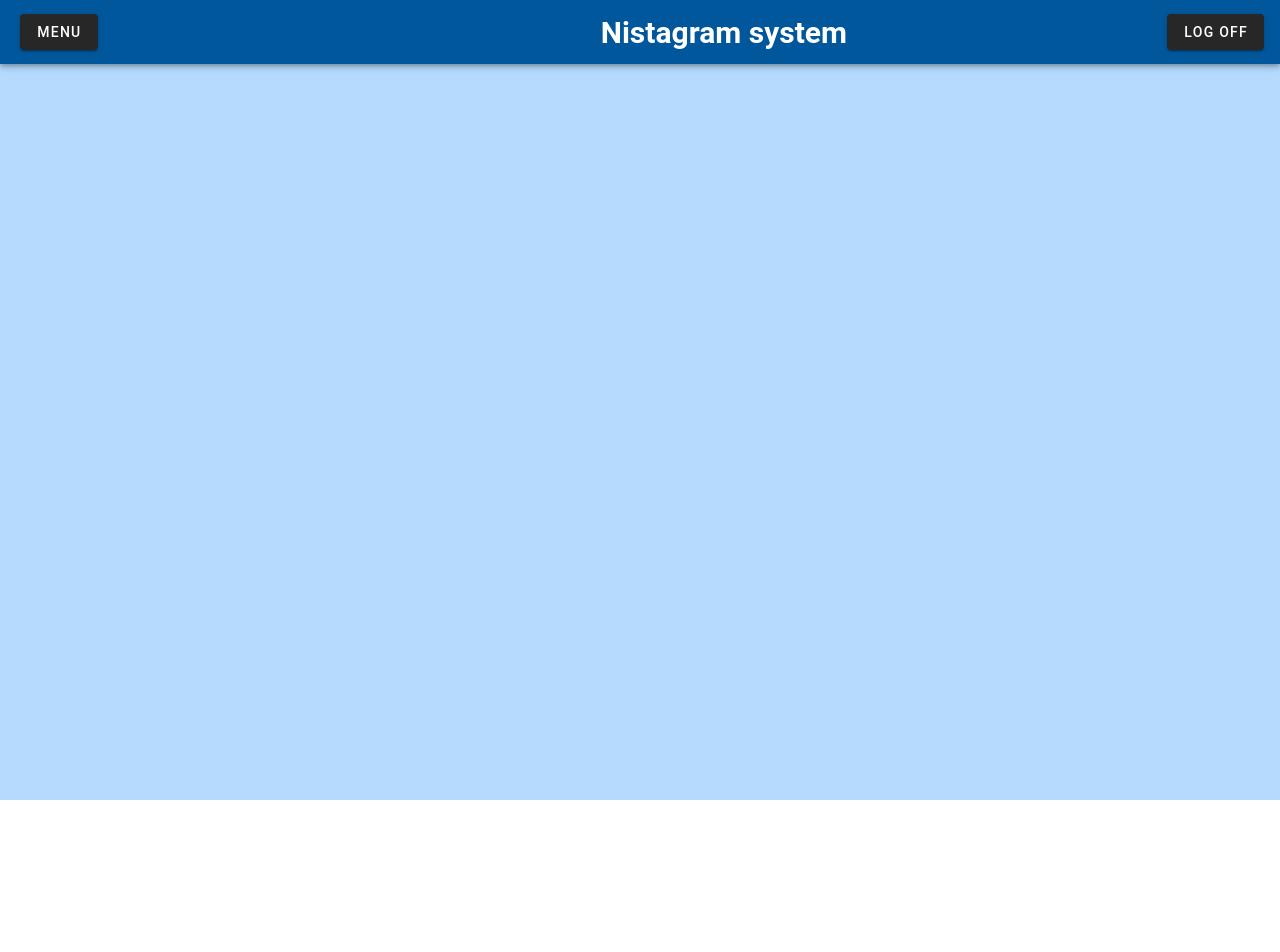
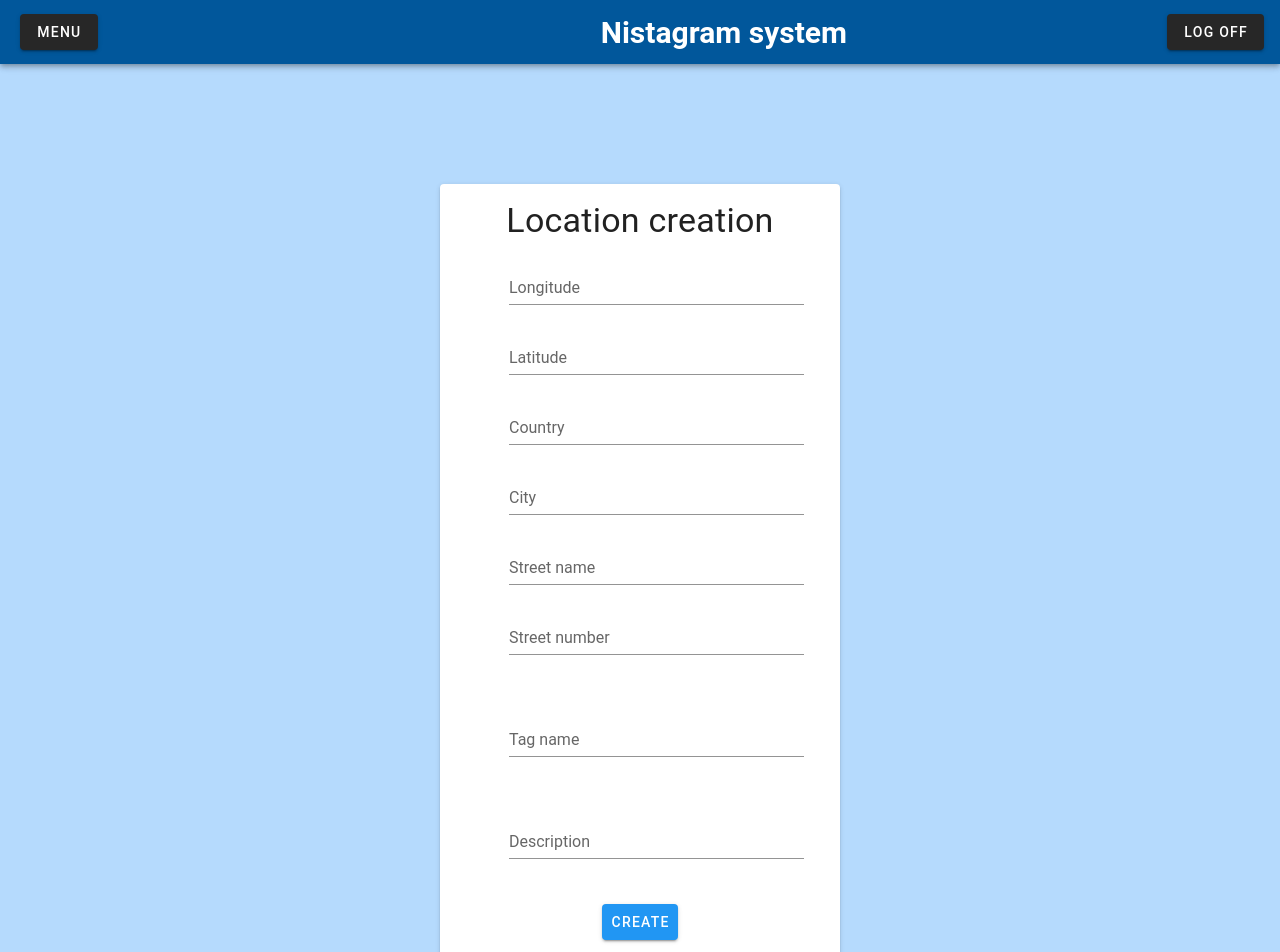
Before and after one commit to Ana00000/XML-and-BSEP, a Vue app in the folder XML/Nistagram-frontend/: page /createPost in a window 1280 px wide. Shown: the top 952 px of the page. Before the commit the page ends 800 px from the top, so only its background shows below. Built offline with nearby package versions, Linux system fonts and the light colour scheme; what vuetify-datetime-picker would draw is missing.

Commit message:
XML-feat: creation of post, tag and location frontend

```diff
--- a/XML/Nistagram-frontend/src/views/CreatePost.vue
+++ b/XML/Nistagram-frontend/src/views/CreatePost.vue
@@ -0,0 +1,150 @@
+<template>
+  <div>
+    <div class="spacing" />
+    <v-card width="400" class="mx-auto mt-5" color="white">
+      <v-card-title class="justify-center">
+        <h1 class="display-1">Location creation</h1>
+      </v-card-title>
+      <v-card-text>
+        <v-form class="mx-auto ml-5 mr-5">
+          <v-text-field
+            label="Longitude"
+            v-model="longitude"
+            prepend-icon="mdi-address-circle"
+          />
+          <v-text-field
+            label="Latitude"
+            v-model="latitude"
+            prepend-icon="mdi-address-circle"
+          />
+          <v-text-field
+            label="Country"
+            v-model="country"
+            prepend-icon="mdi-address-circle"
+          />
+          <v-text-field
+            label="City"
+            v-model="city"
+            prepend-icon="mdi-address-circle"
+          />
+          <v-text-field
+            label="Street name"
+            v-model="streetName"
+            prepend-icon="mdi-address-circle"
+          />
+          <v-text-field
+            label="Street number"
+            v-model="streetNumber"
+            prepend-icon="mdi-address-circle"
+          />
+        </v-form>
+      </v-card-text>
+      <v-card-text>
+        <v-form class="mx-auto ml-5 mr-5">
+          <v-text-field
+            label="Tag name"
+            v-model="tagName"
+            prepend-icon="mdi-address-circle"
+          />
+        </v-form>
+      </v-card-text>
+      <v-card-text>
+        <v-form class="mx-auto ml-5 mr-5">
+          <v-text-field
+            label="Description"
+            v-model="postDescription"
+            prepend-icon="mdi-address-circle"
+          />
+        </v-form>
+      </v-card-text>
+      <v-card-actions class="justify-center mb-5">
+        <v-btn color="info mb-5" v-on:click="create"> Create </v-btn>
+      </v-card-actions>
+    </v-card>
+  </div>
+</template>
+
+<script>
+export default {
+  name: "Register",
+  data: () => ({
+    longitude: "",
+    latitude: "",
+    country: "",
+    city: "",
+    streetName: "",
+    streetNumber: "",
+    tagName: "",
+    postDescription: ""
+  }),
+  methods: {
+    create() {
+      //this.createLocation();
+      //this.createTag();
+      //this.createPost();
+    },
+    createLocation() {/*
+      if (
+        !this.validLongitude() ||
+        !this.validLatitude() ||
+        !this.validCountry() ||
+        !this.validCity() ||
+        !this.validStreetName() ||
+        !this.validStreetNumber()
+      )
+        return;*/
+
+      this.$http
+        .post("http://localhost:8083/", {
+          longitude: this.longitude,
+          latitude: this.latitude,
+          country: this.country,
+          city: this.city,
+          streetName: this.streetName,
+          streetNumber: this.streetNumber,
+        })
+        .then((response) => {
+          console.log(response.data);
+        })
+        .catch((er) => {
+          console.log(er.response.data);
+        });
+    },
+    createTag() {
+      //if (!this.validTag()) return;
+      this.$http
+        .post("http://localhost:8082/post_tag/", {
+          name: this.tagName,
+        })
+        .then((response) => {
+          console.log(response.data);
+        })
+        .catch((er) => {
+          console.log(er.response.data);
+        });
+    },
+    createPost() {
+      this.$http
+        .post("http://localhost:8084/single_post/", {
+          description: this.postDescription,
+          userID: localStorage.getItem("userId"),
+          locationId: "8ac6f1b4-4b59-4798-a420-a154e6ce40d6"
+        })
+        .then((response) => {
+          console.log(response.data);
+          //alert("Successful creation.");
+          //window.location.href = "http://localhost:8081/";
+        })
+        .catch((er) => {
+          console.log(er.response.data);
+        });
+    }
+  },
+};
+</script>
+
+<style scoped>
+.spacing {
+  height: 100px;
+}
+</style>
```
